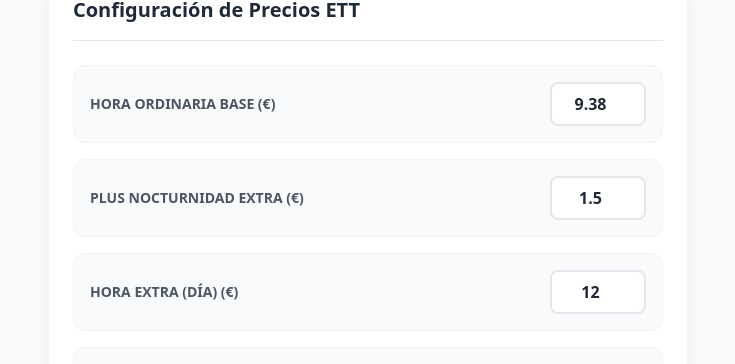
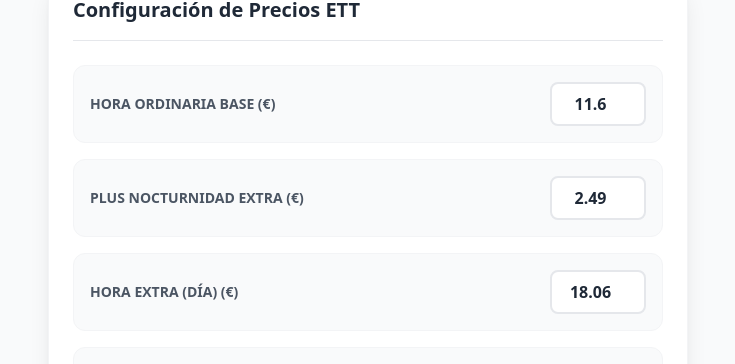
Before and after one commit to rafael1971-cas/control-nominas-natalia, a Next.js app: page / in a window 1280 px wide. Both pictures are taken after a click on the button "⚙️ Precios". Shown: the part 424-788 px from the top of the page, without its empty margins (272-1007 px from the left). Built offline with nearby package versions, Linux system fonts and the light colour scheme.

Commit message:
Update page.tsx

```diff
--- a/src/app/page.tsx
+++ b/src/app/page.tsx
@@ -10,10 +10,10 @@ export default function AppNominas() {
   const [anioActual, setAnioActual] = useState(2026);
 
   const [diasData, setDiasData] = useState<Record<string, any>>({});
-  const [precios, setPrecios] = useState({ ordinaria: 9.38, nocturnidad: 1.5, extDia: 12, extNoche: 14 });
+  // PRECIOS ACTUALIZADOS SEGÚN NÓMINA CRIT JUNIO 2026
+  const [precios, setPrecios] = useState({ ordinaria: 11.60, nocturnidad: 2.49, extDia: 18.06, extNoche: 20.55 });
   const [incentivoManual, setIncentivoManual] = useState<string>("0");
 
-  // --- SISTEMA DE RESCATE (CON TRADUCTOR UNIVERSAL) ---
   const [mostrarRescate, setMostrarRescate] = useState(false);
   const [backups, setBackups] = useState<any[]>([]);
 
@@ -36,8 +36,6 @@ export default function AppNominas() {
     }
   }, [diasData, precios, incentivoManual, isClient]);
 
-
-  // --- TRADUCTOR DEFINITIVO ---
   const escanearMovil = () => {
     const encontrados = [];
     for (let i = 0; i < localStorage.length; i++) {
@@ -57,22 +55,19 @@ export default function AppNominas() {
       let newData = { ...diasData };
       let recuperadoAlgo = false;
 
-      // Intento 1: Formatos nuevos
       if (parsed && parsed.diasData) {
         setDiasData(parsed.diasData);
         if (parsed.precios) setPrecios(parsed.precios);
         recuperadoAlgo = true;
       }
 
-      // Intento 2: Traducir los archivos antiguos (hcsl_payroll_data_v2, etc.)
       if (parsed && typeof parsed === 'object') {
         Object.keys(parsed).forEach(keyMes => {
-          // keyMes suele ser "2026-07"
           if (keyMes.includes('-') && !keyMes.includes(':')) {
             const partes = keyMes.split('-');
             if (partes.length >= 2) {
               const year = partes[0];
-              const monthIndex = parseInt(partes[1], 10) - 1; // "07" pasa a 6 (Julio)
+              const monthIndex = parseInt(partes[1], 10) - 1;
 
               const diasDelMes = parsed[keyMes];
               if (typeof diasDelMes === 'object' && diasDelMes !== null) {
@@ -81,7 +76,6 @@ export default function AppNominas() {
                   if (typeof d === 'object') {
                     const newKey = `${year}-${monthIndex}-${diaNum}`;
 
-                    // Traductor de variables viejas a nuevas
                     const h = d.horasBase || d.normalHours || d.h || '';
                     const n = d.plusNocturno || d.nightHours || d.n || '';
                     const ed = d.horasExtras || d.extraHours || d.ed || '';
@@ -150,6 +144,12 @@ export default function AppNominas() {
     setDiasData(prev => ({ ...prev, [clave]: { ...prev[clave], [campo]: valor } }));
   };
 
+  // --- BOTÓN PARA RESETEAR A PRECIOS DE FÁBRICA ---
+  const resetearPrecios = () => {
+      setPrecios({ ordinaria: 11.60, nocturnidad: 2.49, extDia: 18.06, extNoche: 20.55 });
+      alert("Precios restaurados a la nómina de CRIT.");
+  };
+
   if (!isClient) return null;
 
   let totalSalarioMes = 0;
@@ -171,7 +171,6 @@ export default function AppNominas() {
   return (
     <div className="min-h-screen bg-gray-50 pb-20 font-sans">
 
-      {/* PANTALLA DE RESCATE SUPERPUESTA */}
       {mostrarRescate && (
         <div className="fixed inset-0 bg-red-900 z-50 p-6 overflow-y-auto flex flex-col items-center">
           <h2 className="text-3xl font-black text-white mb-4 text-center mt-10">🚨 MODO RESCATE 🚨</h2>
@@ -335,6 +334,10 @@ export default function AppNominas() {
                 </div>
               ))}
             </div>
+            {/* NUEVO BOTON PARA FORZAR LOS PRECIOS REALES SI HACE FALTA */}
+            <button onClick={resetearPrecios} className="mt-6 w-full text-blue-600 font-bold p-3 border-2 border-blue-200 bg-blue-50 hover:bg-blue-100 rounded-xl transition">
+              🔄 Restaurar precios oficiales de la nómina
+            </button>
           </div>
         )}
 
```
